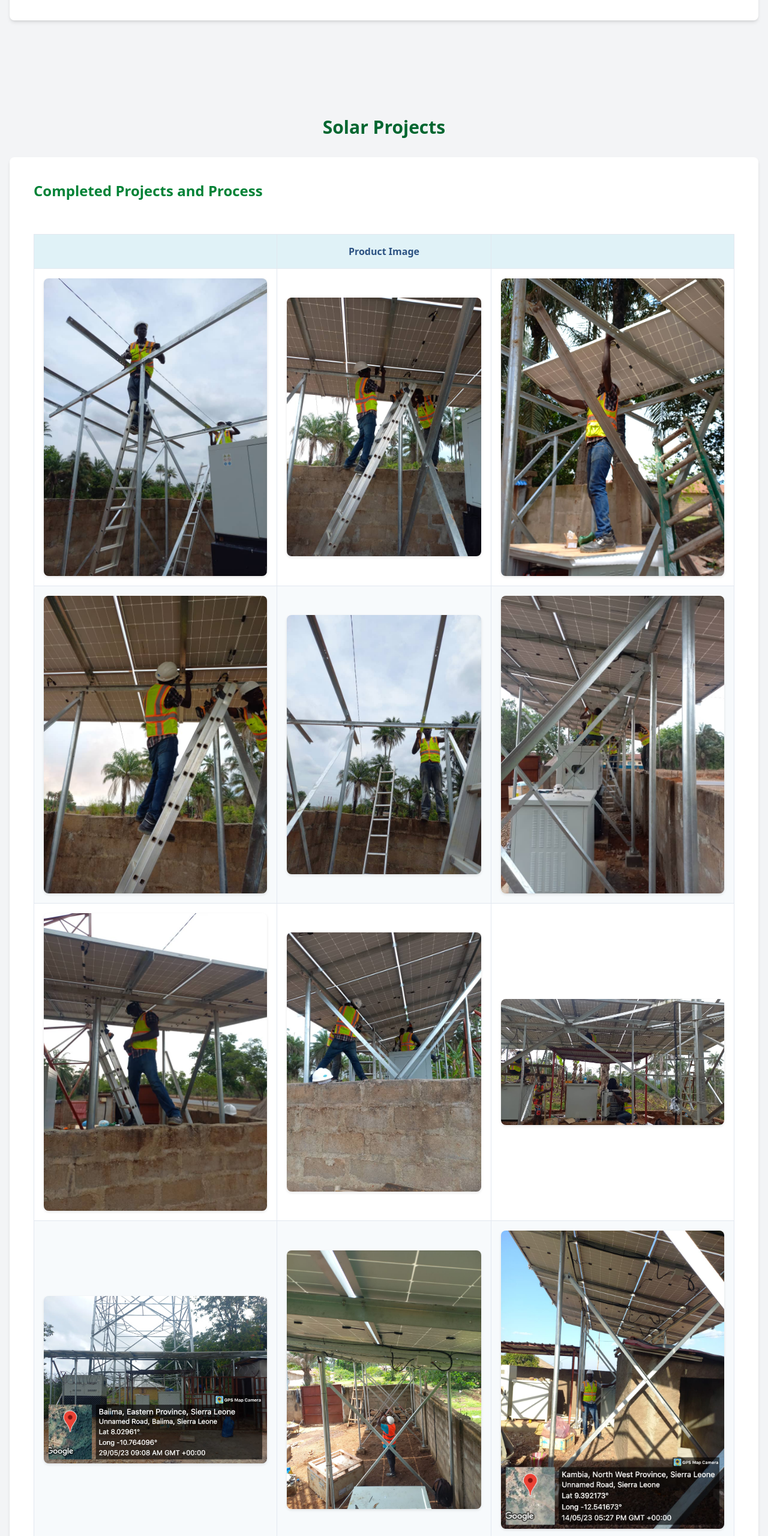
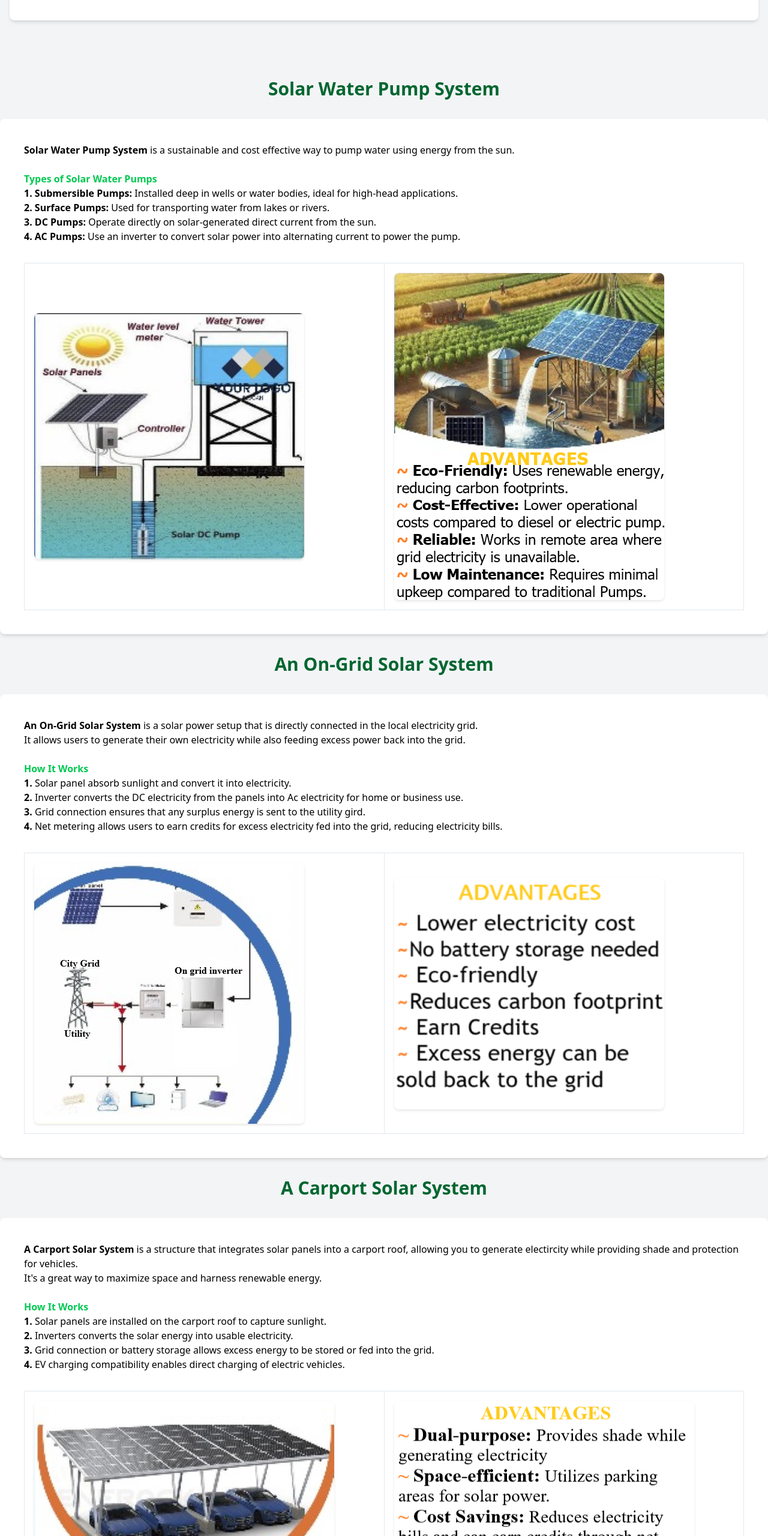
Before and after one commit to GastyRooney/RelayEngineering, a website: page products-detail.html in a window 1280 px wide. Shown: the part 1900-4460 px from the top of the page at 60% size. Drawn offline with nearby package versions, Linux system fonts and the light colour scheme.

Commit message:
Initial Commit

```diff
--- a/products-detail.html
+++ b/products-detail.html
@@ -230,6 +230,105 @@
 
     </main>
 
+    <main>
+        <h2 class="text-3xl font-semibold text-green-800 text-center mb-8">Solar Water Pump System</h2>
+        <section class="bg-white rounded-lg shadow-md p-6 md:p-10 mb-8">
+            <div>
+                <p1 class="text-black-700"><b>Solar Water Pump System</b> is a sustainable and cost effective way to pump water using energy from the sun.</p1>
+                <br>
+                <br>
+                <p class="text-black-700">
+                    <h3 class="text-green-500"><b>Types of Solar Water Pumps</b></h3>
+                    <h3><b>1. Submersible Pumps:</b> Installed deep in wells or water bodies, ideal for high-head applications.</h3>
+                    <h3><b>2. Surface Pumps:</b> Used for transporting water from lakes or rivers.</h3>
+                    <h3><b>3. DC Pumps:</b> Operate directly on solar-generated direct current from the sun.</h3>
+                    <h3><b>4. AC Pumps:</b> Use an inverter to convert solar power into alternating current to power the pump.</h3>
+                </p>
+            </div>
+            <table class="product-table">
+                <tr>
+                    <td><img src="Images/Advan2.png" alt="image 1"></td>
+                    <td><img src="Images/Advan.png" alt="image 2"></td>
+                </tr>
+            </table>
+        </section>
+    </main>
+
+    <main>
+        <h2 class="text-3xl font-semibold text-green-800 text-center mb-8">An On-Grid Solar System</h2>
+        <section class="bg-white rounded-lg shadow-md p-6 md:p-10 mb-8">
+            <div>
+                <p1 class="text-black-700"><b>An On-Grid Solar System</b> is a solar power setup that is directly connected in the local electricity grid.
+                    <h3>It allows users to generate their own electricity while also feeding excess power back into the grid.</h3>
+                </p1>
+                <br>
+                <p class="text-black-700">
+                    <h3 class="text-green-500"><b>How It Works</b></h3>
+                    <h3><b>1.</b> Solar panel absorb sunlight and convert it into electricity.</h3>
+                    <h3><b>2.</b> Inverter converts the DC electricity from the panels into Ac electricity for home or business use.</h3>
+                    <h3><b>3.</b> Grid connection ensures that any surplus energy is sent to the utility gird.</h3>
+                    <h3><b>4.</b> Net metering allows users to earn credits for excess electricity fed into the grid, reducing electricity bills.</h3>
+                </p>
+            </div>
+            <table class="product-table">
+                <tr>
+                    <td><img src="Images/GridCon.png" alt="image 1"></td>
+                    <td><img src="Images/GridText.png" alt="image 2"></td>
+                </tr>
+            </table>
+        </section>
+    </main>
+
+    <main>
+        <h2 class="text-3xl font-semibold text-green-800 text-center mb-8">A Carport Solar System</h2>
+        <section class="bg-white rounded-lg shadow-md p-6 md:p-10 mb-8">
+            <div>
+                <p1 class="text-black-700"><b>A Carport Solar System</b> is a structure that integrates solar panels into a carport roof, allowing you to generate electircity while providing shade and protection for vehicles.
+                    <h3>It's a great way to maximize space and harness renewable energy.</h3>
+                </p1>
+                <br>
+                <p class="text-black-700">
+                    <h3 class="text-green-500"><b>How It Works</b></h3>
+                    <h3><b>1.</b> Solar panels are installed on the carport roof to capture sunlight.</h3>
+                    <h3><b>2.</b> Inverters converts the solar energy into usable electricity.</h3>
+                    <h3><b>3.</b> Grid connection or battery storage allows excess energy to be stored or fed into the grid.</h3>
+                    <h3><b>4.</b> EV charging compatibility enables direct charging of electric vehicles.</h3>
+                </p>
+            </div>
+            <table class="product-table">
+                <tr>
+                    <td><img src="Images/Carport.png" alt="image 1"></td>
+                    <td><img src="Images/CarportText.png" alt="image 2"></td>
+                </tr>
+            </table>
+        </section>
+    </main>
+
+    <main>
+        <h2 class="text-3xl font-semibold text-green-800 text-center mb-8">A Hybrid Solar Sytem</h2>
+        <section class="bg-white rounded-lg shadow-md p-6 md:p-10 mb-8">
+            <div>
+                <p1 class="text-black-700"><b>A Hybrid Solar Sytem</b> combines the benefits of both grid-tied and off-grid solar systems.
+                    <h3>It includes solar panels, a hybrid inverter, and battery storage, allowing you to use solar energy efficiently while staying connected to the grid for backup power.</h3>
+                </p1>
+                <br>
+                <p class="text-black-700">
+                    <h3 class="text-green-500"><b>How It Works</b></h3>
+                    <h3><b>1.</b> Solar Panels generate electricity from sunlight.</h3>
+                    <h3><b>2.</b> Hybird inverters convertss DC electricity into AC for household use.</h3>
+                    <h3><b>3.</b> Battery storage saves excess energy for use at night or during power outages.</h3>
+                    <h3><b>4.</b> Grid connection provides backup power when solar and battery energy are insufficient.</h3>
+                </p>
+            </div>
+            <table class="product-table">
+                <tr>
+                    <td><img src="Images/HybridS.png" alt="image 1"></td>
+                    <td><img src="Images/HybridText.png" alt="image 2"></td>
+                </tr>
+            </table>
+        </section>
+    </main>
+
     <main class="container mx-auto px-4 py-8 md:py-16">
         <h2 class="text-3xl font-semibold text-green-800 text-center mb-8">Solar Projects</h2>
 
```
Also changed, not shown: Images/Advan.png (added), Images/Advan2.png (added), Images/Carport.png (added), Images/CarportText.png (added), Images/GridCon.png (added), Images/GridText.png (added), Images/HybridS.png (added), Images/HybridText.png (added).
